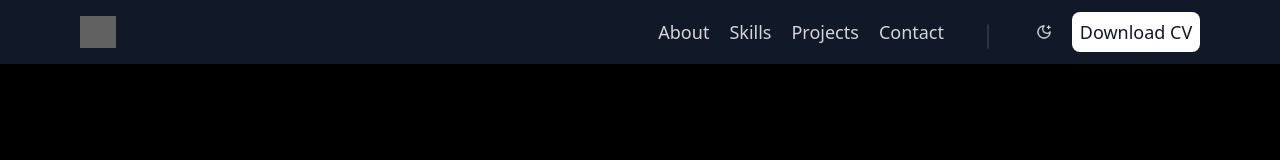
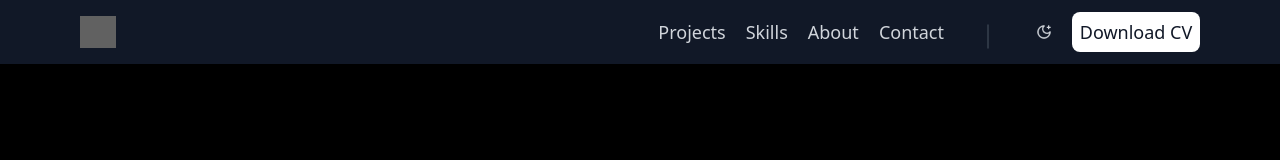
Before and after one commit to Awwal123/Portfolio, a React (Vite) app: page / in a window 1280 px wide. Shown: the top 160 px of the page. Built offline with nearby package versions, Linux system fonts and the light colour scheme; grey boxes are pictures that could not be loaded.

Commit message:
Adjusted the layout

```diff
--- a/src/App.tsx
+++ b/src/App.tsx
@@ -36,9 +36,10 @@ function App() {
         <>
           <Navbar />
           <Herosection />
+          <Projects />
+
+          <Skills/>
           <About />
-          <Skills/>
-          <Projects />
           <ContactMe />
           <Footer />
           <ToastContainer />
--- a/src/component/Navbar.tsx
+++ b/src/component/Navbar.tsx
@@ -46,15 +46,16 @@ export const Navbar = () => {
         } absolute md:static top-16 left-0 w-full shadow-lg md:shadow-none md:w-auto bg-white dark:bg-gray-900 md:flex flex-col md:flex-row items-center md:gap-5 md:justify-between md:text-lg pb-7 md:pb-0 z-50`}
       >
         <div className="flex flex-col md:flex-row md:gap-5 w-full md:w-auto">
-          <Link
-            to="about"
+        <Link
+            to="projects"
             smooth={true}
             duration={500}
             className="py-2 md:py-0 px-4 md:px-0 cursor-pointer"
-            onClick={() => setIsNavOpen(false)} // Close navbar on click
+            onClick={() => setIsNavOpen(false)}
           >
-            About
+            Projects
           </Link>
+
           <Link
             to="skills"
             smooth={true}
@@ -65,13 +66,13 @@ export const Navbar = () => {
             Skills
           </Link>
           <Link
-            to="projects"
+            to="about"
             smooth={true}
             duration={500}
             className="py-2 md:py-0 px-4 md:px-0 cursor-pointer"
-            onClick={() => setIsNavOpen(false)}
+            onClick={() => setIsNavOpen(false)} // Close navbar on click
           >
-            Projects
+            About
           </Link>
           <Link
             to="contact"
```
